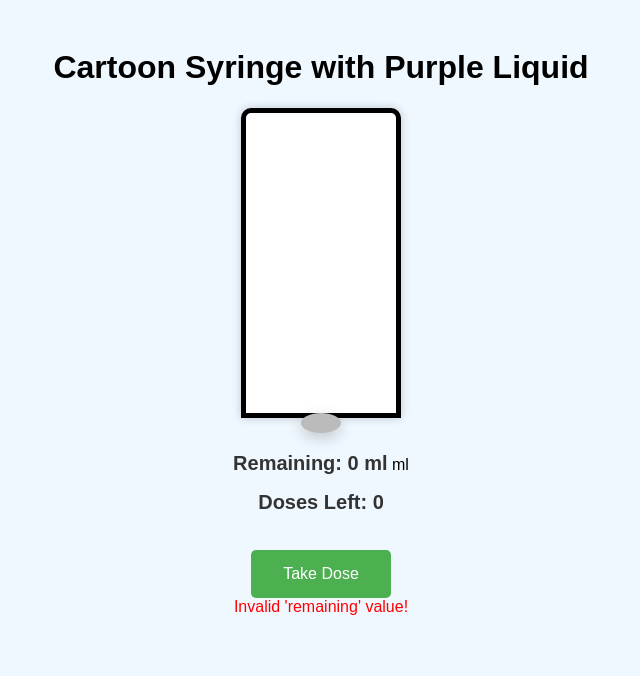
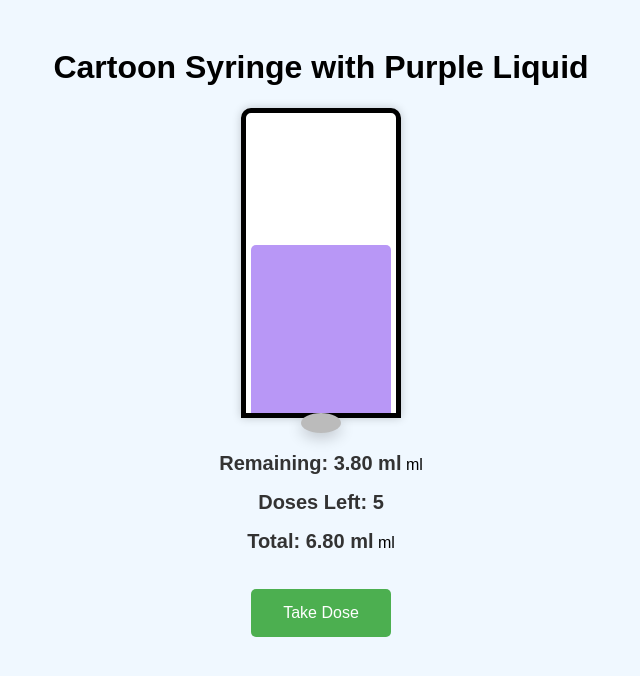
Before and after one commit to mgershovitz/wegovy-tracker, a Flask app: page /chatgpt in a window 1280 px wide. Shown: the top 676 px of the page, without its empty margins (319-959 px from the left). Run offline with Flask 3, Linux system fonts and the light colour scheme.

Commit message:
Add total starting amount to syringe

```diff
--- a/templates/tracker-chatgpt.html
+++ b/templates/tracker-chatgpt.html
@@ -96,6 +96,7 @@
   <div class="info">
     <p><span id="remaining-ml">Remaining: 0</span> ml</p>
     <p><span id="remaining-doses">Doses Left: 0</span></p>
+    <p><span id="total-amount">Total: 6.80</span> ml</p> <!-- Total amount of liquid in the syringe -->
   </div>
 
   <button id="take-dose-button">Take Dose</button>
@@ -105,16 +106,19 @@
   <script>
     // Function to extract 'remaining' from URL query parameters
     function getRemainingFromURL() {
-      const urlParams = new URLSearchParams(window.location.search);
-      const remaining = parseFloat(urlParams.get('remaining'));
+      const remaining = parseFloat({{ remaining }});
       return isNaN(remaining) ? null : remaining;
     }
+
+    // Total amount in the syringe
+    const totalAmount = 6.8; // Total amount of liquid in the syringe (ml)
 
     // Function to update the syringe
     function updateSyringe(remaining) {
       const liquid = document.getElementById('liquid');
       const remainingMlText = document.getElementById('remaining-ml');
       const remainingDosesText = document.getElementById('remaining-doses');
+      const totalAmountText = document.getElementById('total-amount');
       const errorMessage = document.getElementById('error-message');
 
       if (remaining === null || remaining < 0) {
@@ -127,9 +131,9 @@
         errorMessage.style.display = 'none';
       }
 
-      // Calculate liquid level in the syringe
+      // Calculate liquid level in the syringe (proportional to the total amount)
       const syringeHeight = 300; // Syringe height in pixels
-      const liquidHeight = (remaining / 10) * syringeHeight; // Scaling to max 10 ml
+      const liquidHeight = (remaining / totalAmount) * syringeHeight; // Scale to max totalAmount
 
       liquid.style.height = `${liquidHeight}px`;
 
@@ -137,6 +141,9 @@
       remainingMlText.textContent = `Remaining: ${remaining.toFixed(2)} ml`;
       const dosesLeft = Math.floor(remaining / 0.75);
       remainingDosesText.textContent = `Doses Left: ${dosesLeft}`;
+
+      // Update total amount in the syringe (it remains constant)
+      totalAmountText.textContent = `Total: ${totalAmount.toFixed(2)} ml`;
     }
 
     // Function to send API request
@@ -166,7 +173,7 @@
 
     // Handle Take Dose button click
     document.getElementById('take-dose-button').addEventListener('click', function() {
-      let remaining = parseFloat({{ remaining }});
+    let remaining = getRemainingFromURL();
       if (remaining >= 0.75) {
         remaining -= 0.75;
         updateSyringe(remaining);
```
Also changed, not shown: templates/tracker-claude.html (+11 -5 lines), templates/tracker-deepseek.html (+5 -3 lines).
